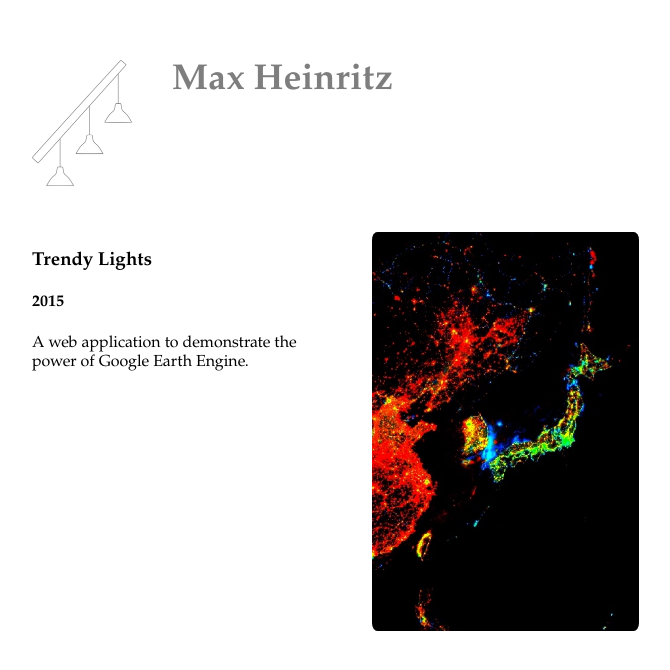
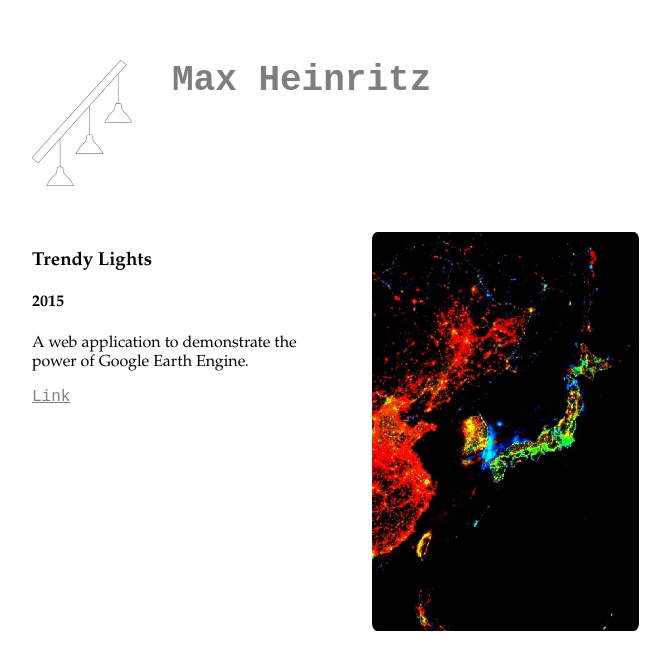
Before and after one commit to maxh/maxheinritz.com, a Jekyll site: the page built from _projects/trendy-lights.md, in a window 1280 px wide. Shown: the top 670 px of the page, without its empty margins (108-778 px from the left). Built offline with Jekyll 4.4.1, drawn with Linux system fonts in a browser that asks for light colours.

Commit message:
add link

```diff
--- a/_layouts/project.html
+++ b/_layouts/project.html
@@ -3,6 +3,9 @@
     <h3>{{ page.title }}</h3>
     <h4>{{ page.year }}</h4>
     <p>{{ page.desc }}</p>
+    {% if page.link %}
+    <p><a href="{{ page.link }}">Link</a></p>
+    {% endif %}
   </div>
   <div>
     {% for image in page.images %}
--- a/_projects/trendy-lights.md
+++ b/_projects/trendy-lights.md
@@ -1,7 +1,7 @@
 ---
 year: 2015
 desc: A web application to demonstrate the power of Google Earth Engine.
-link: https://github.com/google/earthengine-api/tree/master/demos/trendy-lights
+link: https://maxh.github.io/trendy-lights/
 images:
 - trendy-lights.jpg
 layout: project
--- a/style.css
+++ b/style.css
@@ -66,6 +66,11 @@ h1 {
 }
 
 .email {
+  color: gray;
+  font-family: "Courier New", Courier, monospace;
+}
+
+a {
   color: gray;
   font-family: "Courier New", Courier, monospace;
 }
```
